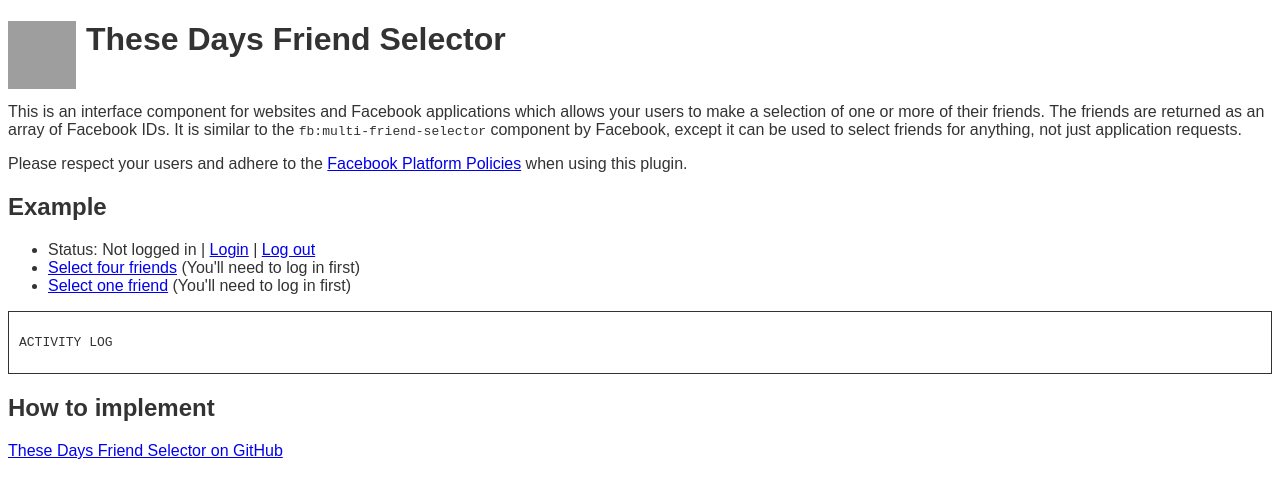
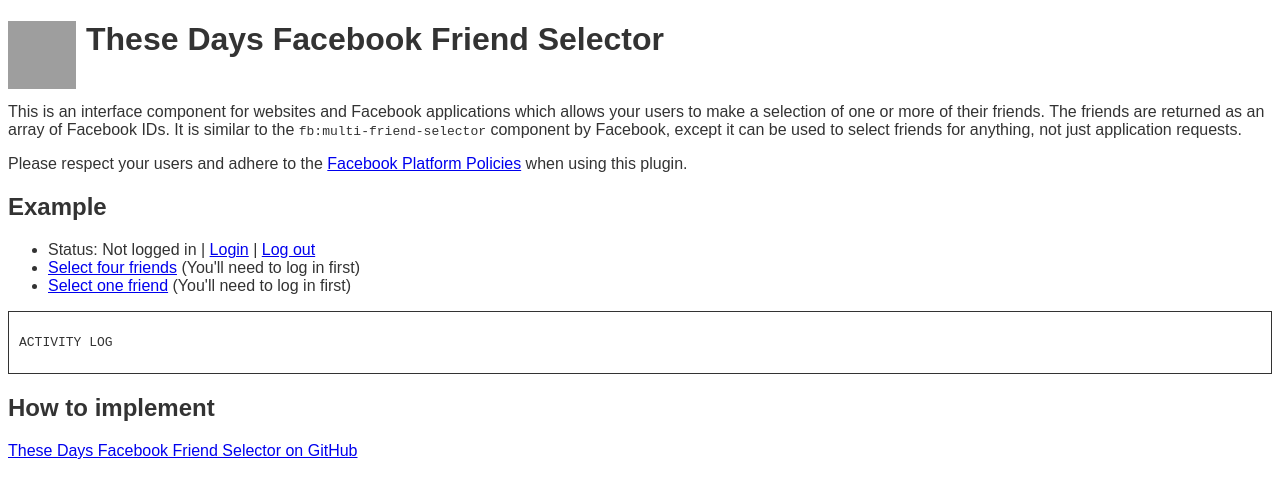
Before and after one commit to thesedays/Facebook-friend-selector, a plain HTML site: page index.html in a window 1280 px wide. Drawn offline with nearby package versions, Linux system fonts and the light colour scheme; grey boxes are pictures that could not be loaded.

Commit message:
updated the titles from 'td friend selector' to 'td facebook friend selector' because then the title explains what the plugin does

```diff
--- a/index.html
+++ b/index.html
@@ -2,7 +2,7 @@
 <html>
 	<head>
 		<meta charset="utf-8">
-		<title>These Days Friend Selector</title>
+		<title>These Days Facebook Friend Selector</title>
 		<style>
 			body { font-family: sans-serif; color: #333; }
 			p { clear: left; }
@@ -16,7 +16,7 @@
 		<div id="fb-root"></div>
 
 		<a href="http://labs.thesedays.com" class="thesedays"><img src="http://labs.thesedays.com/wp-content/themes/tdlabs/img/these_days.gif" alt="These Days" /></a>
-		<h1>These Days Friend Selector</h1>
+		<h1>These Days Facebook Friend Selector</h1>
 		<p>This is an interface component for websites and Facebook applications which allows your users to make a selection of one or more of their friends. The friends are returned as an array of Facebook IDs. It is similar to the <code>fb:multi-friend-selector</code> component by Facebook, except it can be used to select friends for anything, not just application requests.</p>
 		<p>Please respect your users and adhere to the <a href="http://developers.facebook.com/policy/" target="_blank">Facebook Platform Policies</a> when using this plugin.</p>
 
@@ -31,7 +31,7 @@
 		</div>
 
 		<h2>How to implement</h2>
-		<p><a href="https://github.com/thesedays/Facebook-friend-selector">These Days Friend Selector on GitHub</a></p>
+		<p><a href="https://github.com/thesedays/Facebook-friend-selector">These Days Facebook Friend Selector on GitHub</a></p>
 
 		<!-- Markup for These Days Friend Selector -->
 		<div id="TDFriendSelector">
```
Also changed, not shown: 1 other file.
